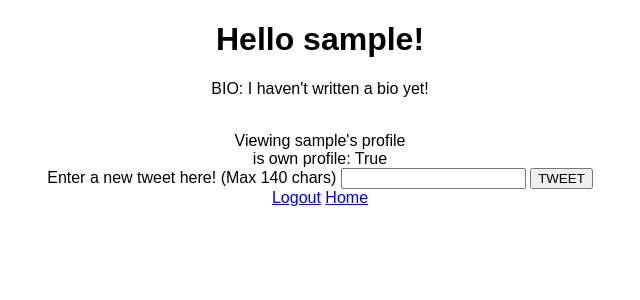
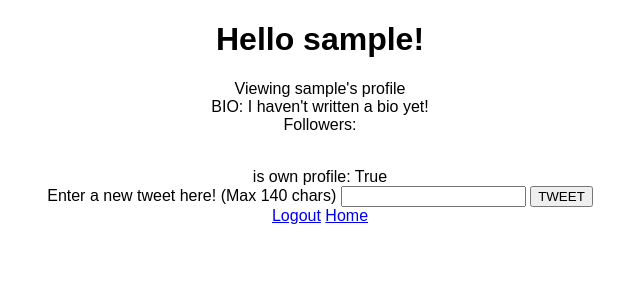
Before and after one commit to lucasdpau/twitclone, a Django app: a page that uses app1/templates/profile.html in a window 1280 px wide. Shown: the part 26-326 px from the top of the page, without its empty margins (320-960 px from the left). Run offline with Django 3.2, Linux system fonts and the light colour scheme; the visitor is signed in with stand-in values (Sample User, id 1); data comes from the database, SQL or seed files in the repository; data that the repository does not hold is empty.

Commit message:
add more structure to profile page

```diff
--- a/app1/templates/profile.html
+++ b/app1/templates/profile.html
@@ -11,8 +11,27 @@
             </h1>
         </div>
         <div class="profile_right_col">
-            <div class="profile_bio">
-                BIO: {{profile_bio}}
+            <div class="profile_header">
+                <div class="profile_banner">
+
+                </div>
+                <div class="profile_pic">
+
+                </div>
+                <div class="profile_follow_button">
+
+                </div>
+            </div>
+            <div class="profile_info">
+                <div class="profile_username">
+                    Viewing {{message}}'s profile
+                </div>
+                <div class="profile_bio">
+                    BIO: {{profile_bio}}
+                </div>
+                <div class="profile_followers">
+                    Followers:
+                </div>
             </div>
             <div class="tweet_list">
                 <ul>
@@ -27,8 +46,6 @@
                     {% endfor %}
                 </ul>
             </div>
-            <br>
-            Viewing {{message}}'s profile
             <br>
             is own profile: {{is_own_profile}}
         </div>
```
